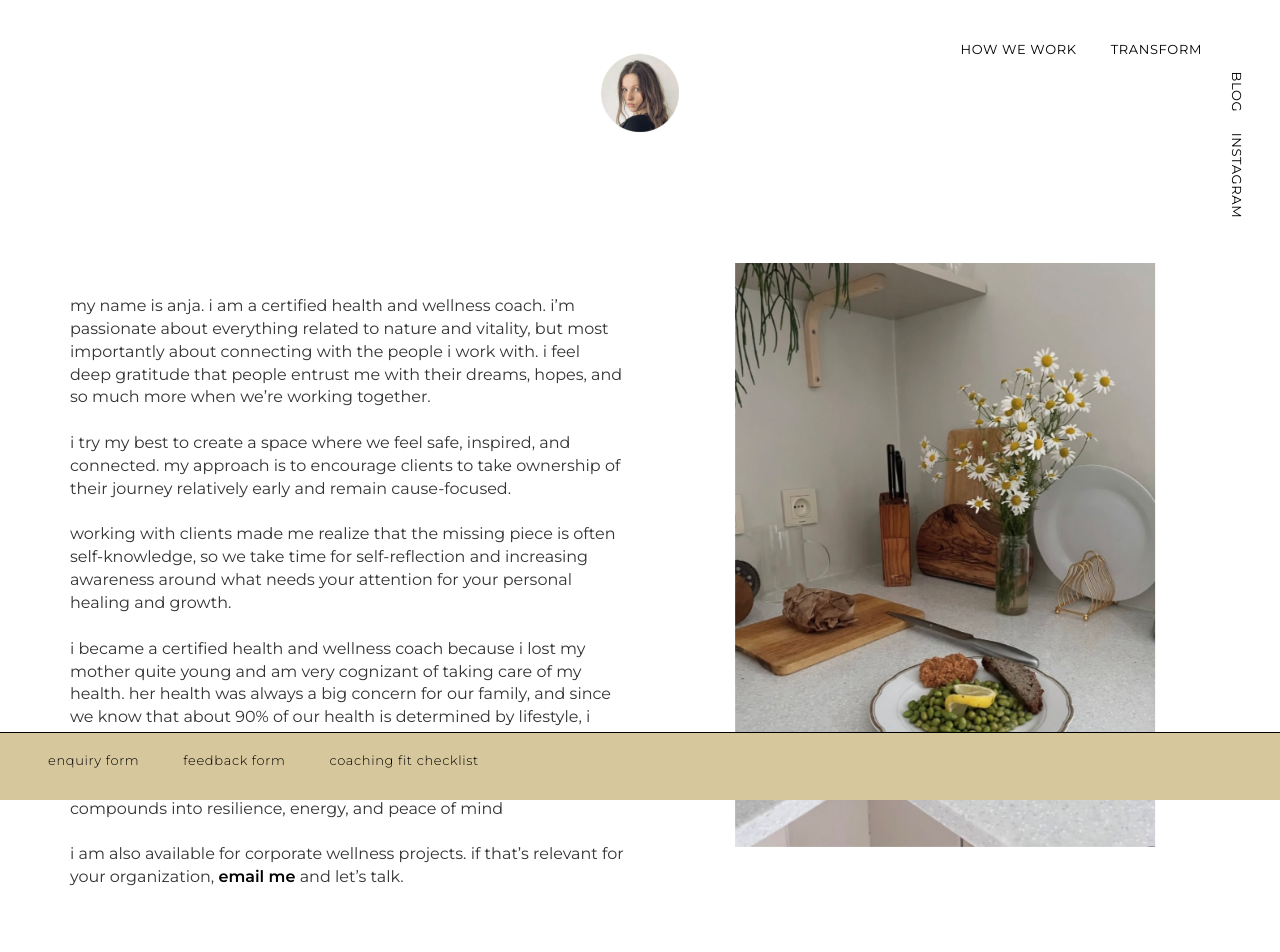
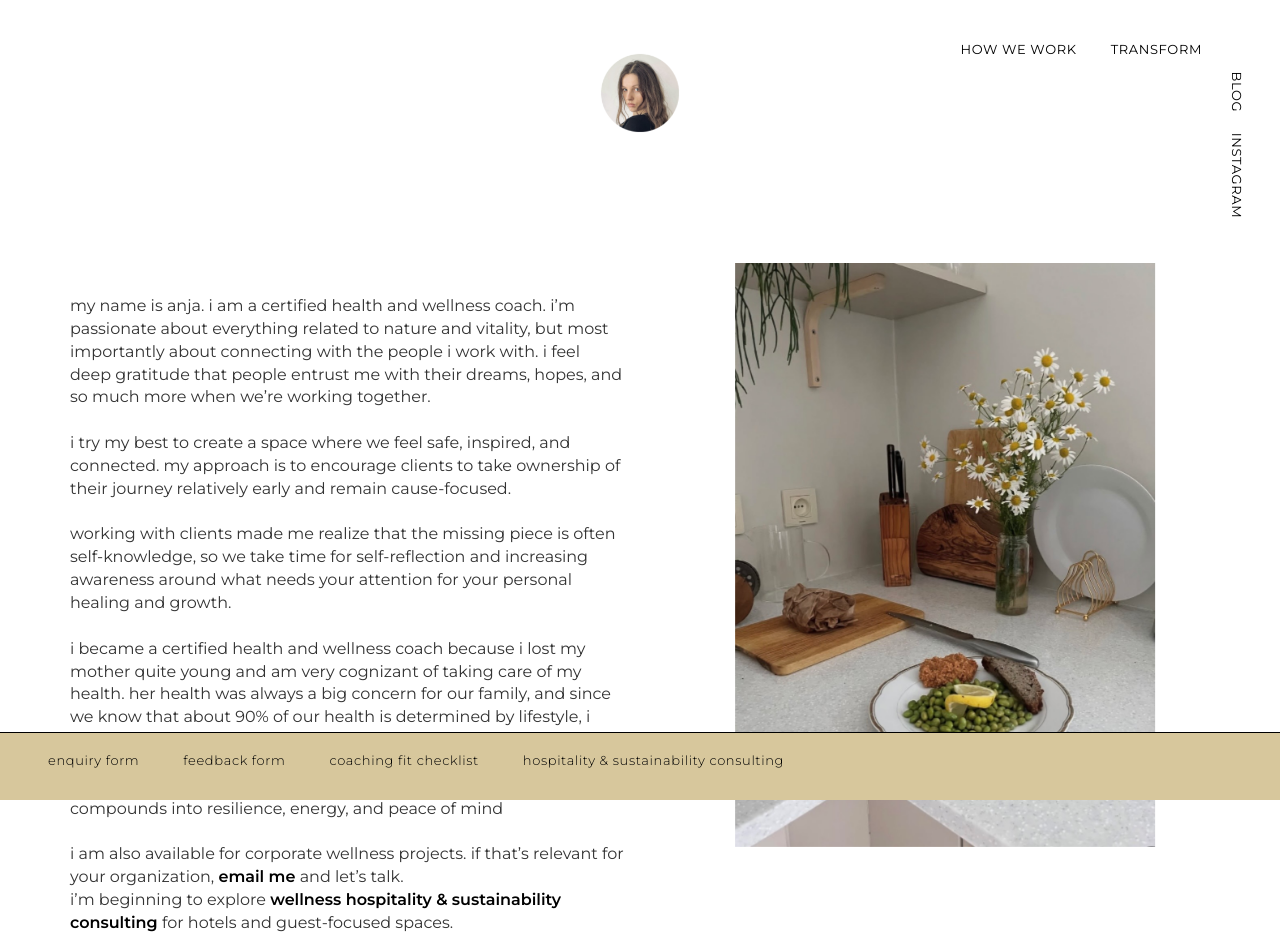
Before and after one commit to annoushka/anja, a plain HTML site: page index.html in a window 1280 px wide. Shown: the top 952 px of the page. Drawn offline with nearby package versions, Linux system fonts and the light colour scheme; a script that the page names is missing.

Commit message:
Update index.html

```diff
--- a/index.html
+++ b/index.html
@@ -139,7 +139,8 @@
             that reinforce our way of caring for ourselves every day. you can see it as a longevity insurance:
 			proactive protection that quietly compounds into resilience, energy, and peace of mind
             <br><br>
-            i am also available for corporate wellness projects. if that’s relevant for your organization, <span id="email-link"></span> and let’s talk.
+            i am also available for corporate wellness projects. if that’s relevant for your organization, <span id="email-link"></span> and let’s talk.<br>
+			i’m beginning to explore <a href="hospitality.html">wellness hospitality & sustainability consulting</a> for hotels and guest-focused spaces.
         </p>
     </div>
 
@@ -222,6 +223,7 @@ it’s becoming one of my favorite ways to start the day
             <li><a href="https://forms.gle/AdRjB8eQzxQJW4xq9" target="_blank">enquiry form</a></li>
             <li><a href="https://forms.gle/dCDcPgvt2wR2x4qV7" target="_blank">feedback form</a></li>
             <li><a href="https://forms.gle/wQTgYcViXAAu7iiC9" target="_blank">coaching fit checklist</a></li>
+			<li><a href="hospitality.html">hospitality & sustainability consulting</a></li>
         </ul>
     </div>
 </footer>
```
